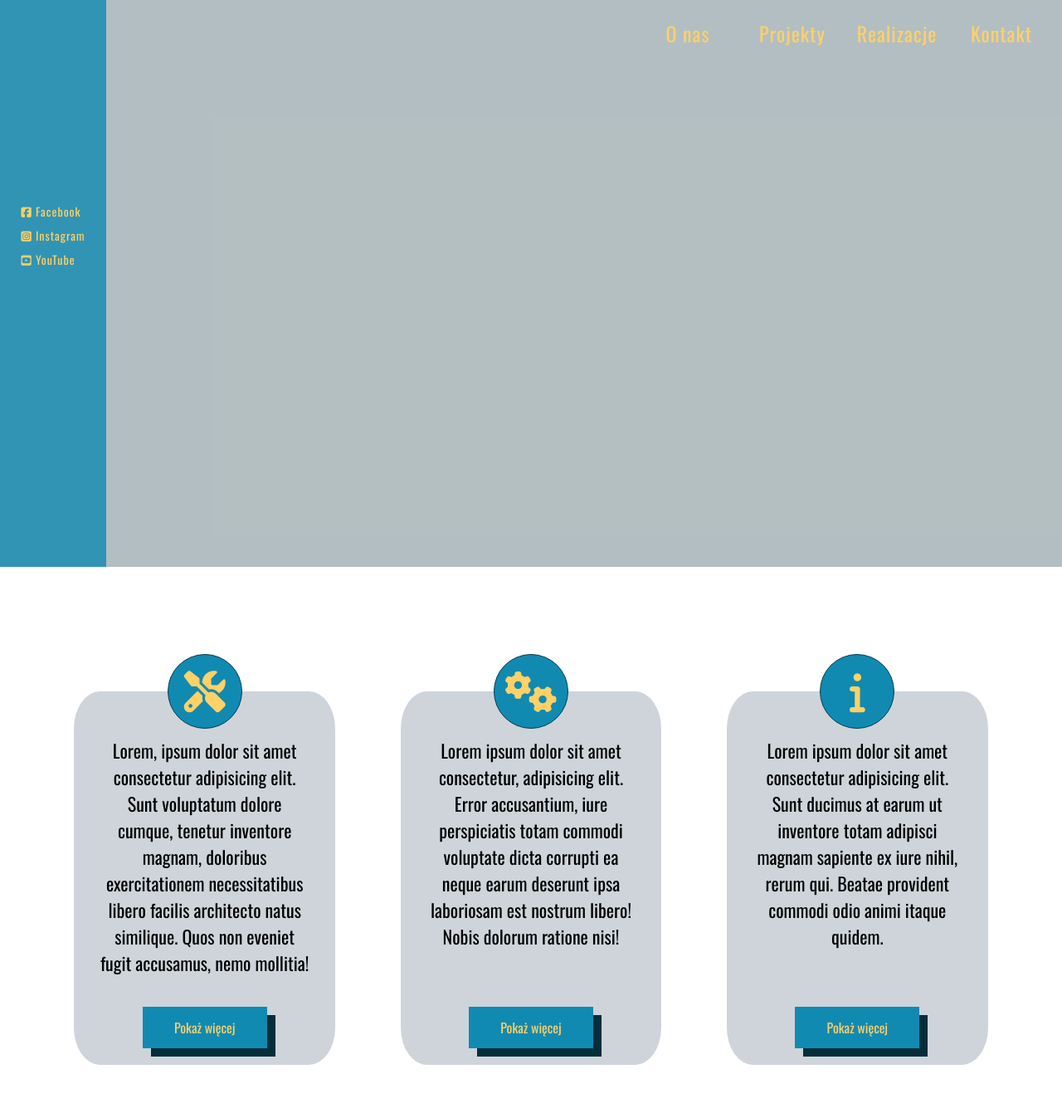
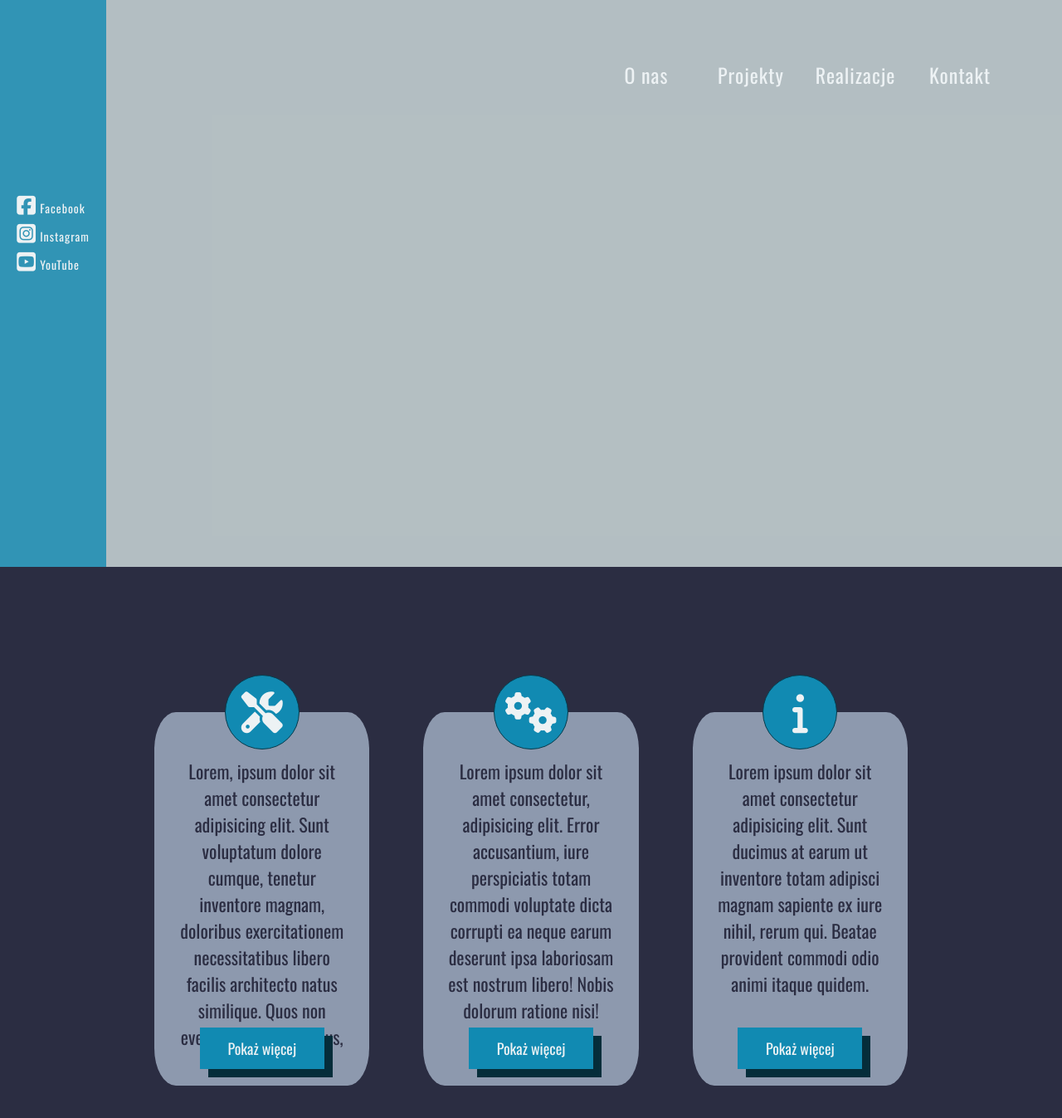
Before and after one commit to mehow-web/pcService, a plain HTML site: page index.html in a window 1280 px wide. Shown: the part 117-1464 px from the top of the page at 83% size. Drawn offline with nearby package versions, Linux system fonts and the light colour scheme.

Commit message:
Optimaze bugs

```diff
--- a/animations.js
+++ b/animations.js
@@ -1,13 +1,3 @@
 const sidebar = document.querySelector(".sidebar");
 const tl = gsap.timeline({delay: 0.2});
 tl.fromTo(sidebar, 0.8, {x:"-100%"}, {x: "0%"});
-
-const buttons = document.querySelectorAll(".button");
-const plates = document.querySelectorAll(".productplate");
-
-function onFocus(){
-    for(let i; i=0;i++){
-        buttons[i].addEventListener("click", productplate.style.transfrom.tranlate = "scale(1.3)");
-    }
-
-};
--- a/index.html
+++ b/index.html
@@ -53,7 +53,7 @@
                     <p>Lorem, ipsum dolor sit amet consectetur adipisicing elit. Sunt voluptatum dolore cumque, tenetur inventore magnam, doloribus exercitationem necessitatibus libero facilis architecto natus similique. Quos non eveniet fugit accusamus, nemo mollitia!</p>
                     <ul>
                         <li>
-                            <a class="button" href="">Pokaż więcej</a>
+                            <a class="button" href="#">Pokaż więcej</a>
                         </li>
                     </ul>
             </div>
@@ -64,7 +64,7 @@
                     <p>Lorem ipsum dolor sit amet consectetur, adipisicing elit. Error accusantium, iure perspiciatis totam commodi voluptate dicta corrupti ea neque earum deserunt ipsa laboriosam est nostrum libero! Nobis dolorum ratione nisi!</p>
                     <ul>
                         <li>
-                            <a class="button" href="">Pokaż więcej</a>
+                            <a class="button" href="#">Pokaż więcej</a>
                         </li>
                     </ul>
             </div>
@@ -75,7 +75,7 @@
                     <p>Lorem ipsum dolor sit amet consectetur adipisicing elit. Sunt ducimus at earum ut inventore totam adipisci magnam sapiente ex iure nihil, rerum qui. Beatae provident commodi odio animi itaque quidem.</p>
                     <ul>
                         <li>
-                            <a class="button" href="">Pokaż więcej</a>
+                            <a class="button" href="#">Pokaż więcej</a>
                         </li>
                     </ul>
             </div>
--- a/style.css
+++ b/style.css
@@ -3,7 +3,7 @@
     padding: 0;
     font-family: 'Oswald', sans-serif;
     box-sizing: border-box;
-    color: #ffd166;
+    color: #edf2f4;
     list-style: none;
     text-decoration: none;
 }
@@ -11,21 +11,13 @@
 /* VARIABLES */
 
 :root {
-    --backgroundColor: #073b4c;
-    --fontColor: #ffd166;
+    --fontColor: #edf2f4;
     --otherColor: #118ab2;
+    --plateColor: #8d99ae;
+    --mainColor: #2b2d42;
 }
 
 /* KEYFRAMES */
-
-@keyframes enlargeItem{
-    from {
-        transform: scale(1);
-    }
-    to {
-        transform: scale(1,2);
-    }
-}
 
 @keyframes buttonBackground{
     from {
@@ -77,7 +69,7 @@ header {
 }
 
 span {
-    color: #ffbf2a;
+    color: white;
     font-weight: bold;
 }
 
@@ -86,6 +78,7 @@ nav {
     display: flex;
     justify-content: flex-end;
     padding: 0 10px;
+    margin: 50px;
     position: absolute;
     top: 120px;
     right: 0;
@@ -109,6 +102,7 @@ nav ul li {
 }
 
 nav ul li a {
+    display: block;
     width: 100%;
     line-height: 64px;
     font-size: 24px;
@@ -130,7 +124,6 @@ nav ul li a {
     top: 0;
     left: 0;
     background-color:  rgba(17, 138, 178, 0.8);
-    color: #ffbf2a;
 }
 
 .sidebar ul li {
@@ -138,28 +131,35 @@ nav ul li a {
 }
 
 .sidebar ul li a {
+    display: block;
     letter-spacing: 1px;
     font-size: 14px;
-    line-height: 22px;
+    line-height: 26px;
 }
 
-.navbar i {
-    font-size: 20px;
+.sidebar i {
+    font-size: 26px;
 }
 
 .main {
+    height: 100vh;
     width: 100%;
     display: flex;
     justify-content: space-around;
-    padding: 150px 50px;
+    padding: 150px 12%;
+    background-color:var(--mainColor);
 }
 
 .productplate {
+    height: 450px;
     min-height: 450px;
     width: calc(80%/3);
+    max-width: calc(1000px/3);
     text-align: center;
-    background-color: #ced4da;
+    background-color:var(--plateColor);
     position: relative;
+    top: 50%;
+    transform: translateY(-50%);
     border-radius: 10%;
 }
 
@@ -179,7 +179,7 @@ nav ul li a {
     font-size: 22px;
     margin: 50px 20px;
     padding: 5px 10px;
-    color: black;
+    color: var(--mainColor);
 }
 
 .productplate i {
@@ -195,7 +195,7 @@ nav ul li a {
     height: 50px;
     width: 150px;
     line-height: 50px;
-    background-color: #118ab2;
+    background-color: var(--otherColor);
     box-shadow: 10px 10px #052d3a;
     text-align: center;
     margin: 20px auto;
@@ -205,23 +205,22 @@ nav ul li a {
     transform: translateX(-50%);
 }
 
-.bubble {
-    position: absolute;
-    z-index: -2;
-    background: linear-gradient(315deg, #36096d 0%, #37d5d6 74%);
+.productplate ul li a {
+    display: block;
+    font-size: 18px;
+    line-height: 50px;
 }
 
 /* HOVERS */
 
 nav ul li:hover {
     cursor: pointer;
-    /* background-color: rgba(22, 197, 255, 0.42); */
     border-bottom: 3px solid #073b4c;
     animation: buttonBackground 0.4s forwards;
 }
 
 .sidebar ul li:hover a, .sidebar ul li:hover i{
-    color: #ffba19;
+    color:var(--mainColor);
     transform: scale(1.3);
 }
 
@@ -230,5 +229,5 @@ nav ul li:hover {
 }
 
 .productplate ul li:hover a {
-    color: #ffbf2a;
+    color:var(--mainColor);
 }
```
